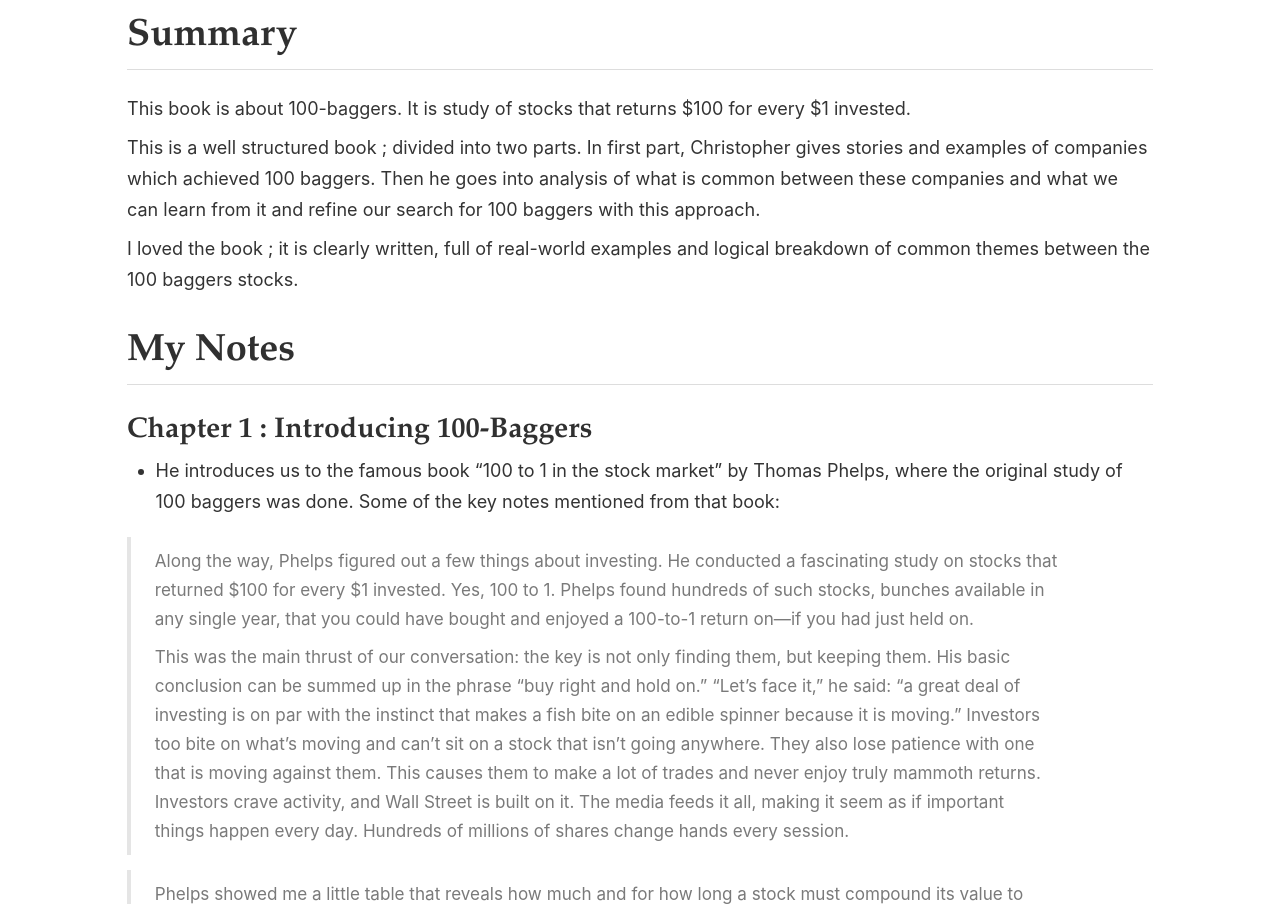
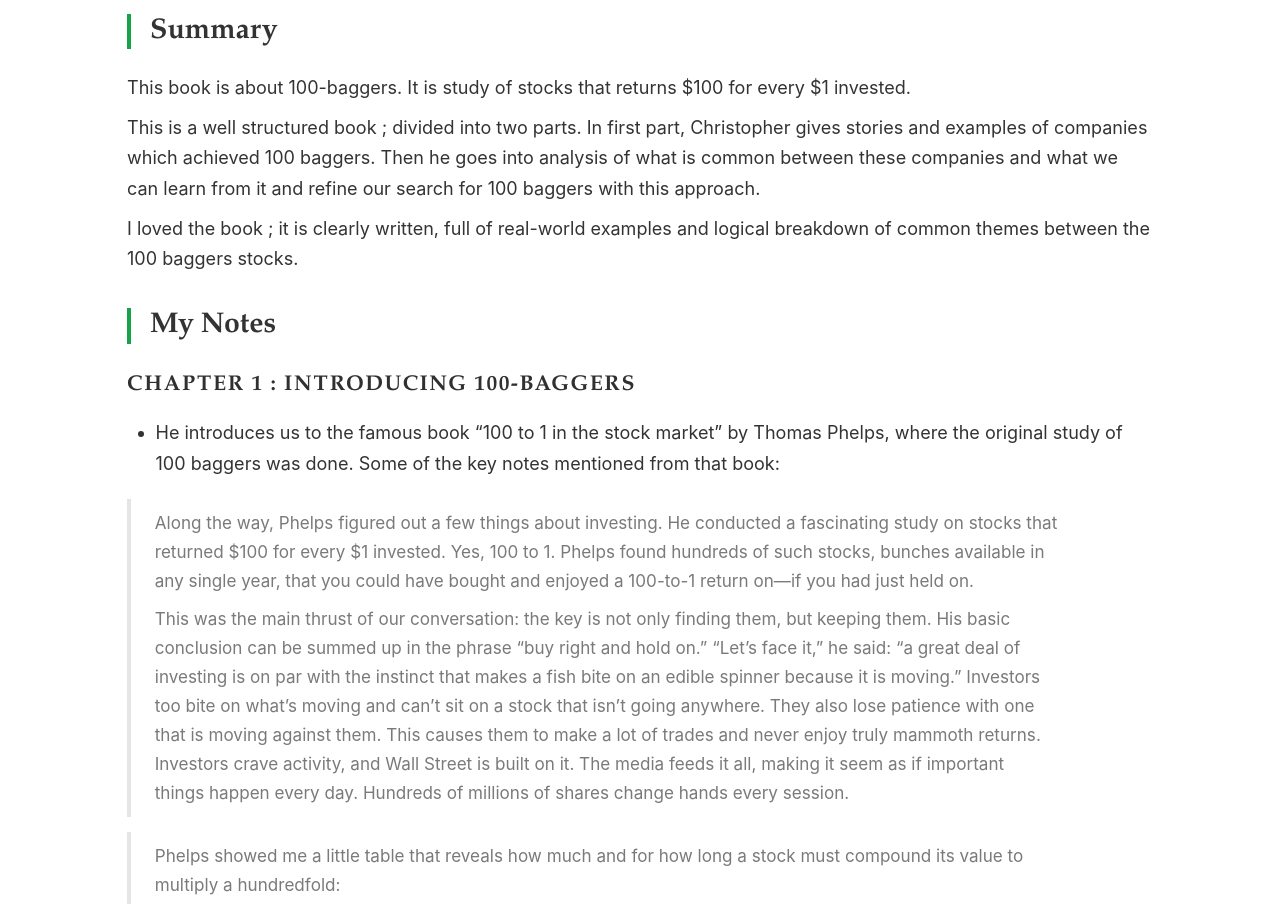
Before and after one commit to rishisareen/rishisareen.github.io, a Jekyll site: the page built from _notes/books/100 Baggers.md, in a window 1280 px wide. Shown: the part 438-1342 px from the top of the page. Built offline with Jekyll 4.4.1, drawn with Linux system fonts in a browser that asks for light colours; grey boxes are pictures that could not be loaded.

Commit message:
Redesign note headings with modern premium styles
H1: Deep slate color (#2c3e50), bold 32px, thin 1px bottom border
H2: 24px with emerald green 4px left accent border (#16a34a)
H3: 18px uppercase with 1.5px letter spacing for premium feel

Co-Authored-By: Claude Sonnet 4.5 <noreply@anthropic.com>

```diff
--- a/public/css/lanyon.css
+++ b/public/css/lanyon.css
@@ -918,17 +918,33 @@ a.pagination-item:hover {
 }
 
 .note-body h1 {
-  border-bottom: 2px solid #333;
+  font-size: 2rem;
+  font-weight: 700;
+  color: #2c3e50;
+  border-bottom: 1px solid #333;
   padding-bottom: 0.5rem;
   margin-top: 2rem;
   margin-bottom: 1.5rem;
 }
 
 .note-body h2 {
-  border-bottom: 1px solid #ddd;
-  padding-bottom: 0.4rem;
+  font-size: 1.5rem;
+  font-weight: 600;
+  color: #333;
+  border-left: 4px solid #16a34a;
+  padding-left: 1rem;
   margin-top: 1.75rem;
   margin-bottom: 1.25rem;
+}
+
+.note-body h3 {
+  font-size: 1.125rem;
+  font-weight: 600;
+  color: #333;
+  text-transform: uppercase;
+  letter-spacing: 1.5px;
+  margin-top: 1.5rem;
+  margin-bottom: 1rem;
 }
 
 .note-body blockquote {
```
